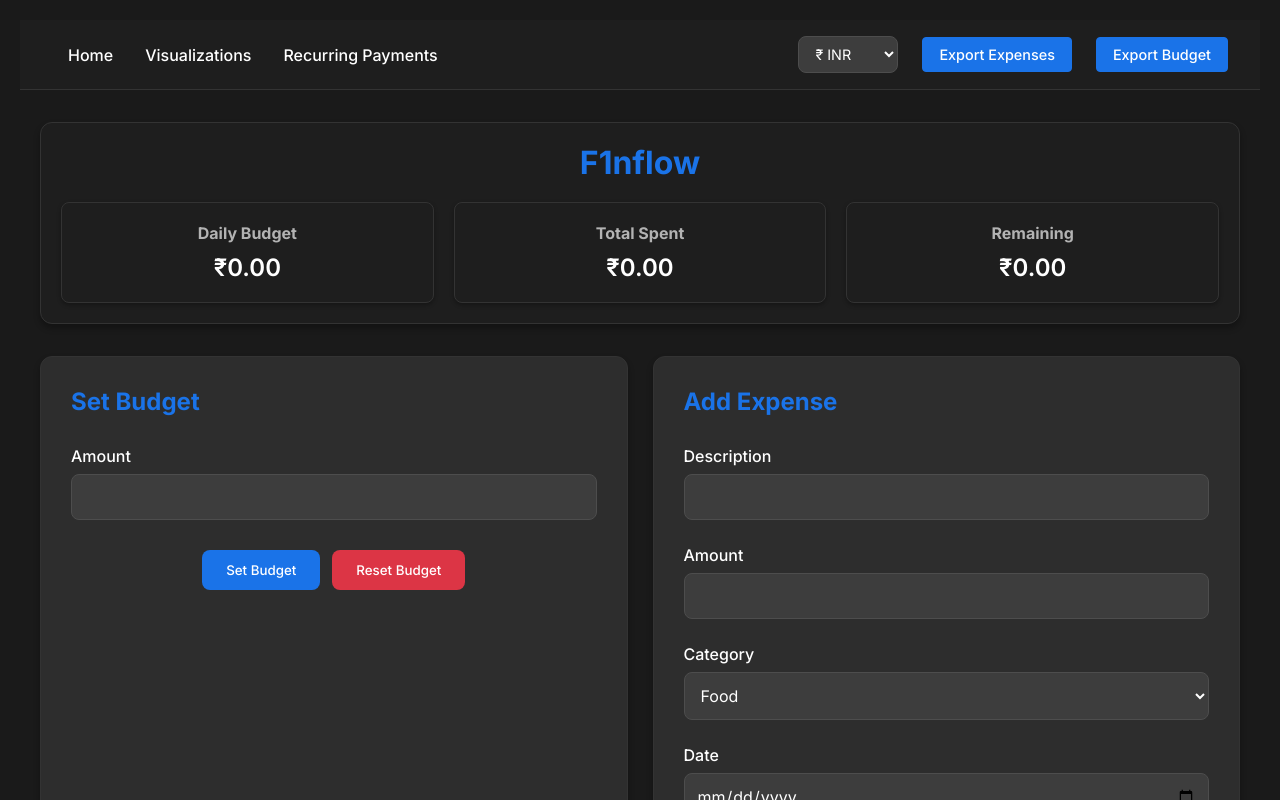
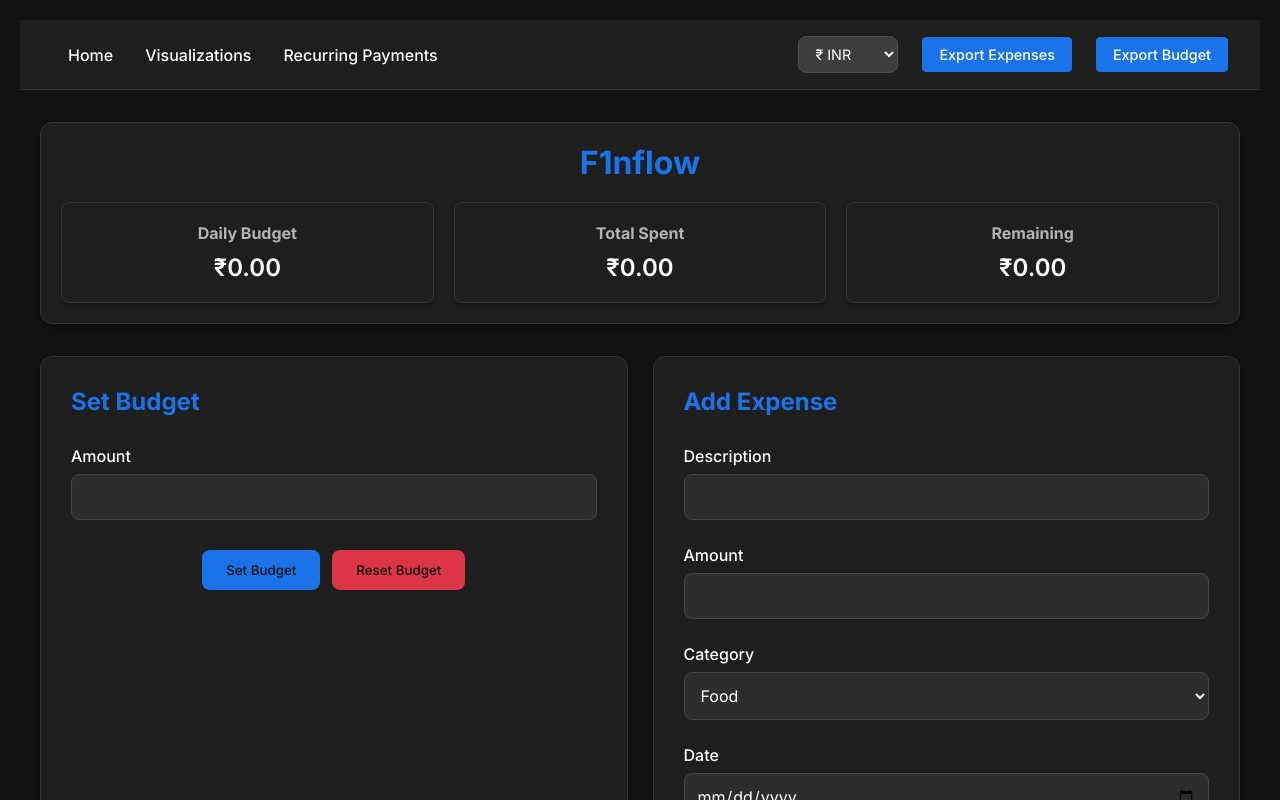
Before and after one commit to stevenittileon/F1nflow-Financial-Tracker, a React (Create React App) app: page / in a window 1280 px wide. Shown: the top 800 px of the page. Built offline with nearby package versions, Linux system fonts and the light colour scheme.

Commit message:
Update App.css

```diff
--- a/src/App.css
+++ b/src/App.css
@@ -1,7 +1,10 @@
+/* App.css */
+
 @import url('https://fonts.googleapis.com/css2?family=Inter:wght@300;400;500;600;700&display=swap');
 
 /* Base styles */
 :root {
+  /* Dark theme (default) */
   --primary-color: #1a73e8;
   --primary-hover: #1557b0;
   --text-color: #ffffff;
@@ -21,6 +24,27 @@
   --chart-bg: #1e1e1e;
 }
 
+/* Updated light theme variables */
+[data-theme="light"] {
+  --primary-color: #1a73e8;
+  --primary-hover: #1557b0;
+  --text-color: #1a1a1a; /* Dark text for readability on light background */
+  --bg-color: #ffffff; /* Light background for the body */
+  --card-bg: #ffffff; /* White background for cards */
+  --border-color: #e0e0e0; /* Lighter border for light mode */
+  --input-bg: #ffffff; /* White background for inputs */
+  --input-border: #cccccc; /* Light gray border for inputs */
+  --shadow-color: rgba(0, 0, 0, 0.1); /* Softer shadow for light mode */
+  --secondary-text: #666666; /* Gray for secondary text */
+  --progress-bg: #e0e0e0; /* Light gray for progress bar background */
+  --delete-btn: #dc3545; /* Keep red for delete/reset buttons */
+  --delete-btn-hover: #c82333;
+  --header-bg: #ffffff; /* White header background */
+  --summary-bg: #ffffff; /* White summary background */
+  --nav-bg: #ffffff; /* White nav background */
+  --chart-bg: #ffffff; /* White chart background */
+}
+
 * {
   margin: 0;
   padding: 0;
@@ -28,9 +52,10 @@
   font-family: 'Inter', sans-serif;
 }
 
+/* Updated body to use theme variables */
 body {
-  background-color: #1a1a1a;
-  color: #ffffff;
+  background-color: var(--bg-color);
+  color: var(--text-color);
   min-height: 100vh;
 }
 
@@ -44,6 +69,7 @@ body {
   margin: 0 auto;
 }
 
+/* Updated header styles */
 .header {
   background-color: var(--header-bg);
   padding: 20px;
@@ -67,8 +93,9 @@ body {
   margin-bottom: 25px;
 }
 
+/* Updated card styles to use theme variables */
 .card {
-  background-color: #2d2d2d;
+  background-color: var(--card-bg);
   padding: 30px;
   border-radius: 12px;
   box-shadow: 0 4px 6px var(--shadow-color);
@@ -94,7 +121,7 @@ body {
 .form-group label {
   display: block;
   margin-bottom: 8px;
-  color: #ffffff;
+  color: var(--text-color); /* Updated to use theme variable */
   font-weight: 500;
 }
 
@@ -103,16 +130,16 @@ body {
   width: 100%;
   padding: 12px;
   border-radius: 8px;
-  border: 1px solid #4d4d4d;
-  background-color: #3d3d3d;
-  color: #ffffff;
+  border: 1px solid var(--input-border); /* Updated to use theme variable */
+  background-color: var(--input-bg); /* Updated to use theme variable */
+  color: var(--text-color); /* Updated to use theme variable */
   font-size: 1rem;
 }
 
 .form-group input:focus,
 .form-group select:focus {
   outline: none;
-  border-color: #6d6d6d;
+  border-color: var(--primary-color); /* Consistent focus color */
 }
 
 .button-group {
@@ -121,28 +148,29 @@ body {
   margin-top: 30px;
 }
 
+/* Updated button styles to use theme variables */
 button {
   padding: 12px 24px;
   border: none;
   border-radius: 8px;
-  background: #3d3d3d;
-  color: white;
+  background: var(--primary-color); /* Updated to use theme variable */
+  color: var(--bg-color); /* Updated for contrast with button background */
   font-weight: 500;
   cursor: pointer;
   transition: all 0.3s ease;
 }
 
 button:hover {
-  background: #4d4d4d;
+  background: var(--primary-hover);
   transform: translateY(-2px);
 }
 
 .reset-btn {
-  background: #ff4444;
+  background: var(--delete-btn);
 }
 
 .reset-btn:hover {
-  background: #ff5555;
+  background: var(--delete-btn-hover);
 }
 
 .delete-btn {
@@ -281,7 +309,7 @@ button:hover {
   justify-content: space-between;
   align-items: center;
   padding: 1rem 2rem;
-  background-color: var(--card-bg);
+  background-color: var(--nav-bg); /* Updated to use theme variable */
   border-bottom: 1px solid var(--border-color);
   margin-bottom: 2rem;
 }
@@ -292,7 +320,7 @@ button:hover {
 }
 
 .nav-link {
-  color: var(--text-color);
+  color: var(--text-color); /* Updated to use theme variable */
   text-decoration: none;
   font-size: 1rem;
   font-weight: 500;
@@ -302,13 +330,13 @@ button:hover {
 }
 
 .nav-link:hover {
-  background-color: var(--input-bg);
+  background-color: var(--input-bg); /* Updated to use theme variable */
   color: var(--primary-color);
 }
 
 .nav-link.active {
   background-color: var(--primary-color);
-  color: white;
+  color: var(--bg-color); /* Updated for contrast */
 }
 
 .nav-right {
@@ -452,11 +480,11 @@ button:hover {
 }
 
 .summary-card {
-  background-color: #2d2d2d;
+  background-color: var(--card-bg);
   border-radius: 12px;
   padding: 25px;
   text-align: center;
-  box-shadow: 0 4px 6px rgba(0, 0, 0, 0.1);
+  box-shadow: 0 4px 6px var(--shadow-color);
   transition: transform 0.3s ease;
 }
 
@@ -466,20 +494,20 @@ button:hover {
 
 .summary-card h3 {
   font-size: 1rem;
-  color: #b3b3b3;
+  color: var(--secondary-text);
   margin-bottom: 15px;
 }
 
 .summary-card p {
   font-size: 1.8rem;
   font-weight: 600;
-  color: #ffffff;
+  color: var(--text-color);
 }
 
 /* Update button styles */
 button {
   background-color: var(--primary-color);
-  color: white;
+  color: var(--bg-color);
 }
 
 button:hover {
@@ -623,11 +651,11 @@ button:hover {
 }
 
 /* Remove light theme specific styles */
-.App.light,
+/* .App.light,
 html[data-theme="light"],
 .visualizations-container.light {
   display: none;
-}
+} */
 
 /* Recurring Payments Styles */
 .recurring-payments-list {
@@ -710,7 +738,6 @@ html[data-theme="light"],
   background-color: var(--card-bg);
   padding: 1.5rem;
   border-radius: 8px;
-  text-align: center;
   border: 1px solid var(--border-color);
 }
 
@@ -758,7 +785,7 @@ html[data-theme="light"],
 .chart-title {
   font-size: 1.5rem;
   font-weight: 600;
-  color: #ffffff;
+  color: var(--text-color);
 }
 
 .chart-controls {
@@ -845,3 +872,27 @@ html[data-theme="light"],
     height: 300px;
   }
 }
+
+/* Add toggle button styles */
+.theme-toggle {
+  background: none;
+  border: none;
+  color: var(--text-color);
+  cursor: pointer;
+  font-size: 1.2rem;
+  padding: 0.5rem;
+  display: flex;
+  align-items: center;
+  transition: transform 0.2s ease;
+}
+
+.theme-toggle:hover {
+  transform: scale(1.1);
+}
+
+/* Remove light theme specific styles */
+/* .App.light,
+html[data-theme="light"],
+.visualizations-container.light {
+  display: none;
+} */
```
